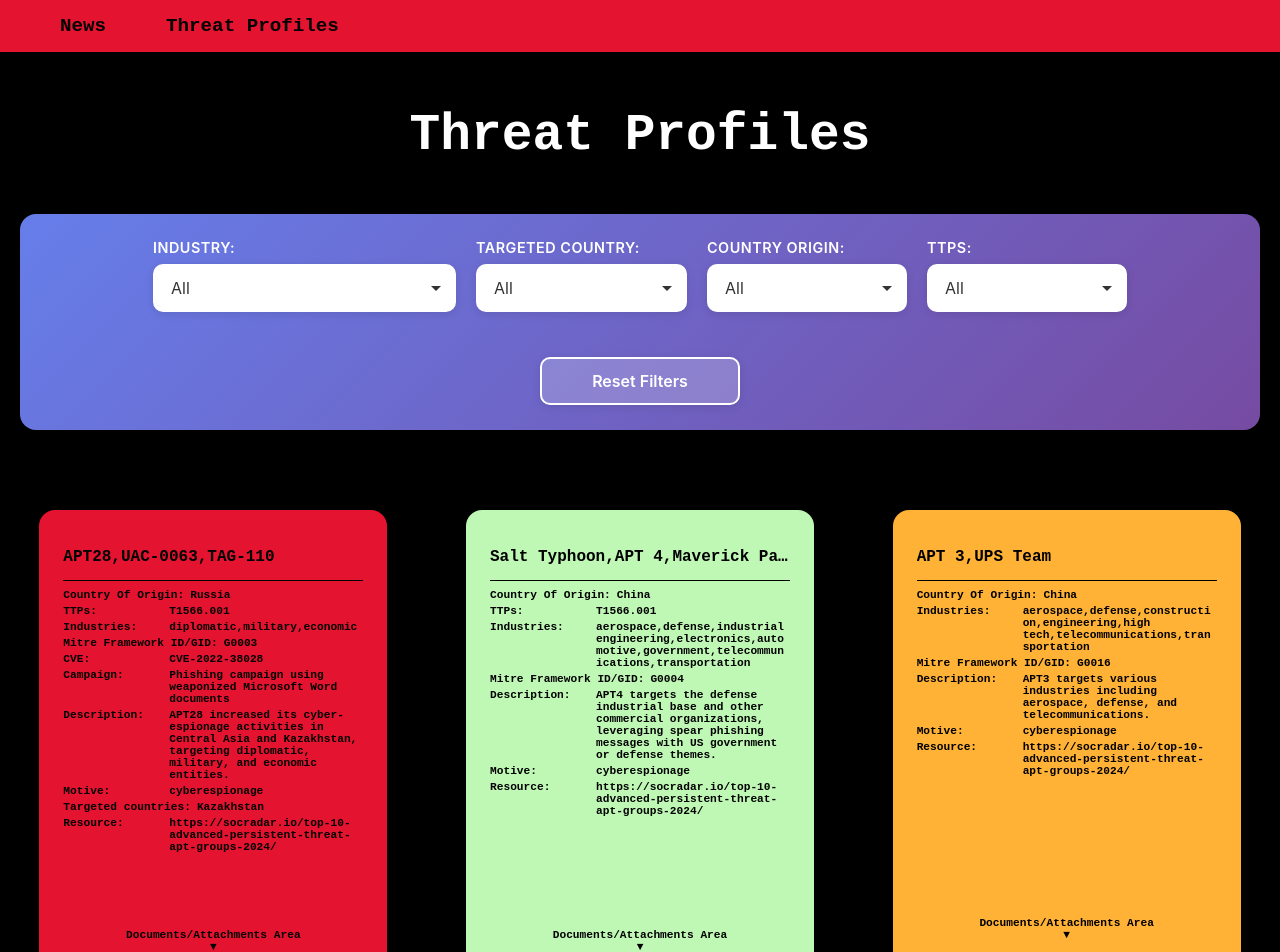
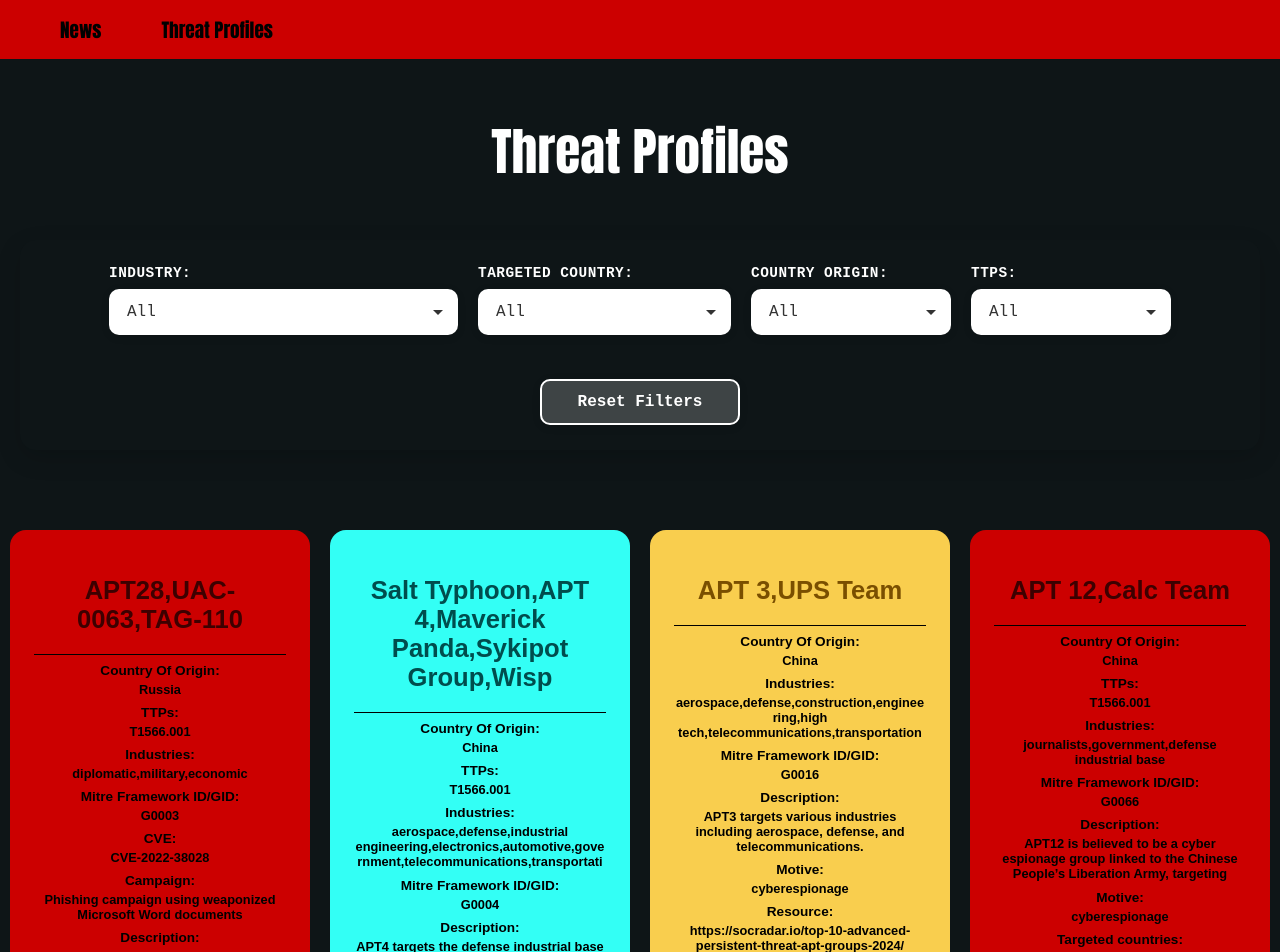
Before and after one commit to skansher/threat-vector, a React (Create React App) app: page /profile in a window 1280 px wide. Shown: the top 952 px of the page. Built offline with nearby package versions, Linux system fonts and the light colour scheme.

Commit message:
Ellie's CSS

```diff
--- a/src/App.css
+++ b/src/App.css
@@ -1,5 +1,5 @@
 .page-container {
-  background-color: black;
+  background-color: #0E1517;
   display: flex;
   flex-direction: column;
   gap: 20px; /* spacing between elements */
@@ -11,6 +11,6 @@
   font-weight: bold;
   text-align: center;
   margin-bottom: 30px;
-  font-family:'Courier New', Courier, monospace;
+  font-family: impact;
   color: white;
 }
--- a/src/CSS/header.css
+++ b/src/CSS/header.css
@@ -1,12 +1,11 @@
 .header {
   width: 100%;
-  background-color: #e4132f; /* Same as card background */
+  background-color: #CC0000; /* Same as card background */
   padding: 15px 0;
   display: flex;
   justify-content: left; /* Center items horizontally */
   gap: 60px; /* Space between items */
-  font-family: monospace;
-  font-weight: bold;
+  font-family: impact;
   box-shadow: 0 4px 8px rgba(0, 0, 0, 0.3);
 }
 
--- a/src/CSS/profile.css
+++ b/src/CSS/profile.css
@@ -3,21 +3,20 @@
     display: flex !important;
     gap: 20px;
     justify-content: center;
-    align-items: flex-end;
-    margin-bottom: 40px;
+    align-items: flex-end; margin-bottom: 40px;
     padding: 25px;
-    background: linear-gradient(135deg, #667eea 0%, #764ba2 100%);
+    background-color: #0E1517;
     border-radius: 16px;
     box-shadow: 0 8px 24px rgba(0, 0, 0, 0.15);
     flex-wrap: wrap;
+    font-family: monospace;
 }
 
 /* Individual Filter */
 .filter {
     display: flex;
     flex-direction: column;
-    gap: 8px;
-    min-width: 200px;
+    gap: 8px; min-width: 200px;
 }
 
 .filter label {
@@ -48,16 +47,16 @@
 }
 
 .filter select:hover {
-    border-color: #667eea;
+    border-color: #006C67;
     box-shadow: 0 4px 12px rgba(102, 126, 234, 0.2);
 }
 
 .filter select:focus {
     outline: none;
-    border-color: #667eea;
+    border-color: #006C67;
     box-shadow: 0 0 0 3px rgba(102, 126, 234, 0.2);
+
 }
-
  /* Select options styling */
 .filter select option {
      padding: 10px;
@@ -65,7 +64,7 @@
      color: #333;
 }
 
-/* Card Container */
+/* card Container */
 .card-container {
   display: grid;
   grid-template-columns: repeat(4, 1fr);
@@ -81,13 +80,13 @@
 }
 
 /* Responsive Breakpoints */
-@media (max-width: 1400px) {
+@media (max-width: 1200px) {
   .card-container {
     grid-template-columns: repeat(3, 1fr);
   }
 }
 
-@media (max-width: 1000px) {
+@media (max-width: 1200px) {
   .card-container {
     grid-template-columns: repeat(2, 1fr);
   }
--- a/src/CSS/profilecard.css
+++ b/src/CSS/profilecard.css
@@ -1,66 +1,73 @@
 /* Card */
 .threat-card {
-  background-color: #e4132f;
   color: #000;
   border-radius: 16px;
   width: 280px;
-  height: 600px;
+  min-height: 600px; /* Uniform base height */
   padding: 24px;
   margin: 20px auto;
   display: flex;
   flex-direction: column;
-  font-family: monospace;
-  font-weight: bold;
+  justify-content: flex-start;
+  font-family: poppins, sans-serif;
+  font-weight: bolder;
+  overflow: hidden;
+  word-wrap: break-word;
+  overflow-wrap: anywhere;
+  transition: max-height 0.6s ease-in-out, transform 0.3s ease, background-color 0.3s ease;
 }
 
-.threat-card:hover {
-  transform: scale(1.05);
-  transition: transform 0.3s ease, background-color 0.3s ease;
+.threat-card.expanded {
+  max-height: 1000px; /* Enough for expanded content */
 }
 
-.threat-card.color-0 {
-  background-color: #e4132f;
-}
-
-.threat-card.color-0:hover {
-  background-color: #e77786;
+/* Hover effect */
+.threat-card:hover {
   transform: scale(1.05);
 }
 
-.threat-card.color-1 {
-  background-color: #bff8b5;
+/* Alternating Colors */
+.threat-card.color-0 {
+  background-color: #CC0000;
+}
+.threat-card.color-0:hover {
+  background-color: #e77786;
 }
 
+.threat-card.color-1 {
+  background-color: #33FFF5;
+}
 .threat-card.color-1:hover {
-  background-color: #cdf5c6;
-  transform: scale(1.05);
+  background-color: #85FFF9;
 }
 
 .threat-card.color-2 {
-  background-color: #ffb236;
+  background-color: #F9CE4E;
+}
+.threat-card.color-2:hover {
+  background-color: #FBE49D;
 }
 
-.threat-card.color-2:hover {
-  background-color: #fbd9a2;
-  transform: scale(1.05);
+/* Title - Responsive and dynamic color */
+.card-title {
+  font-size: clamp(1rem, 2vw, 1.6rem);
+  font-weight: bold;
+  margin-bottom: 12px;
+  text-align: center;
+  white-space: normal;
+  word-wrap: break-word;
+  overflow-wrap: anywhere;
 }
 
-/* Icon */
-.actor-icon {
-  width: 40px;
-  height: 40px;
-  margin-bottom: 8px;
-  filter: brightness(0);
+/* Dynamic title colors */
+.threat-card.color-0 .card-title {
+  color: #3D0000; /* White for red background */
 }
-
-/* Title */
-.card-title {
-  font-size: 1rem;
-  font-weight: bold;
-  margin-bottom: 6px;
-  white-space: nowrap;
-  overflow: hidden;
-  text-overflow: ellipsis;
+.threat-card.color-1 .card-title {
+  color: #004d4d; /* Dark teal for cyan background */
+}
+.threat-card.color-2 .card-title {
+  color: #7a4f00; /* Deep brown for yellow background */
 }
 
 /* Divider */
@@ -69,46 +76,43 @@
   margin: 8px 0;
 }
 
-/* Fields */
+/* Fields container */
 .card-fields {
   display: flex;
   flex-direction: column;
-  gap: 4px;
-  max-height: 200px;
-  font-size: 0.7rem;
-  margin-bottom: 120px; /* 👈 ensures attachments come right after */
+  gap: 8px;
+  font-size: clamp(0.65rem, 1vw, 0.8rem);
+  text-align: center;
 }
 
+/* Field labels and values */
 .field {
   display: flex;
-  gap: 6px;
+  flex-direction: column;
+  gap: 4px; /* Extra space between label and value */
 }
 
 .field label {
   font-weight: bold;
-  font-size: 0.7rem;
-  min-width: 100px;
-  flex-shrink: 0;
+  font-size: clamp(0.7rem, 1.2vw, 0.85rem);
+  text-align: center;
+  display: block;
+  word-break: break-word;
 }
 
 .field span {
-  font-size: 0.7rem;
-  overflow: hidden;
-  text-overflow: ellipsis;
-  white-space: nowrap;
-  flex: 1;
-}
-
-.field span {
-  font-size: 0.7rem;
-  flex: 1;
-  white-space: normal;
-  word-wrap: break-word;
+  font-size: clamp(0.65rem, 1vw, 0.8rem);
+  text-align: center;
+  display: block;
+  word-break: break-word;
   overflow-wrap: anywhere;
 }
 
-.field span a:hover {
-  color: #333;
+/* Optional: Truncate very long text */
+.field span {
+  max-height: 3.6em; /* About 3 lines */
+  overflow: hidden;
+  text-overflow: ellipsis;
 }
 
 /* Attachments */
@@ -118,7 +122,7 @@
   font-weight: bold;
   display: flex;
   flex-direction: column;
-  justify-content: space-between;
+  justify-content: center;
   align-items: center;
   cursor: pointer;
   transition: color 0.3s ease;
@@ -126,7 +130,7 @@
 
 .arrow {
   display: inline-block;
-  transition: transform 0.3s ease;
+  transition: transform 0.4s ease-in-out; /* Smooth rotation */
 }
 
 .arrow.open {
@@ -141,7 +145,8 @@
   margin-top: 8px;
   overflow: hidden;
   opacity: 0;
-  transition: max-height 0.5s ease, opacity 0.5s ease;
+  max-height: 0;
+  transition: max-height 0.5s ease-in-out, opacity 0.5s ease-in-out;
   display: flex;
   flex-direction: column;
   align-items: center;
```
Lines whose indentation alone changed are shown as unchanged.
